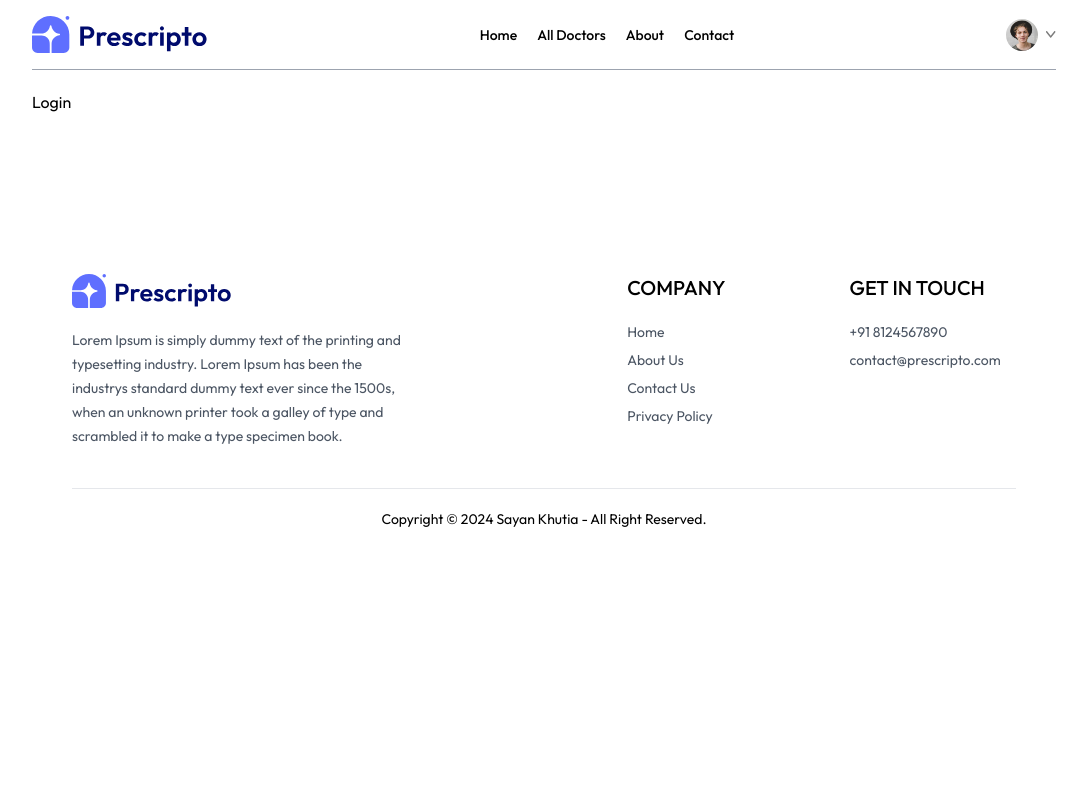
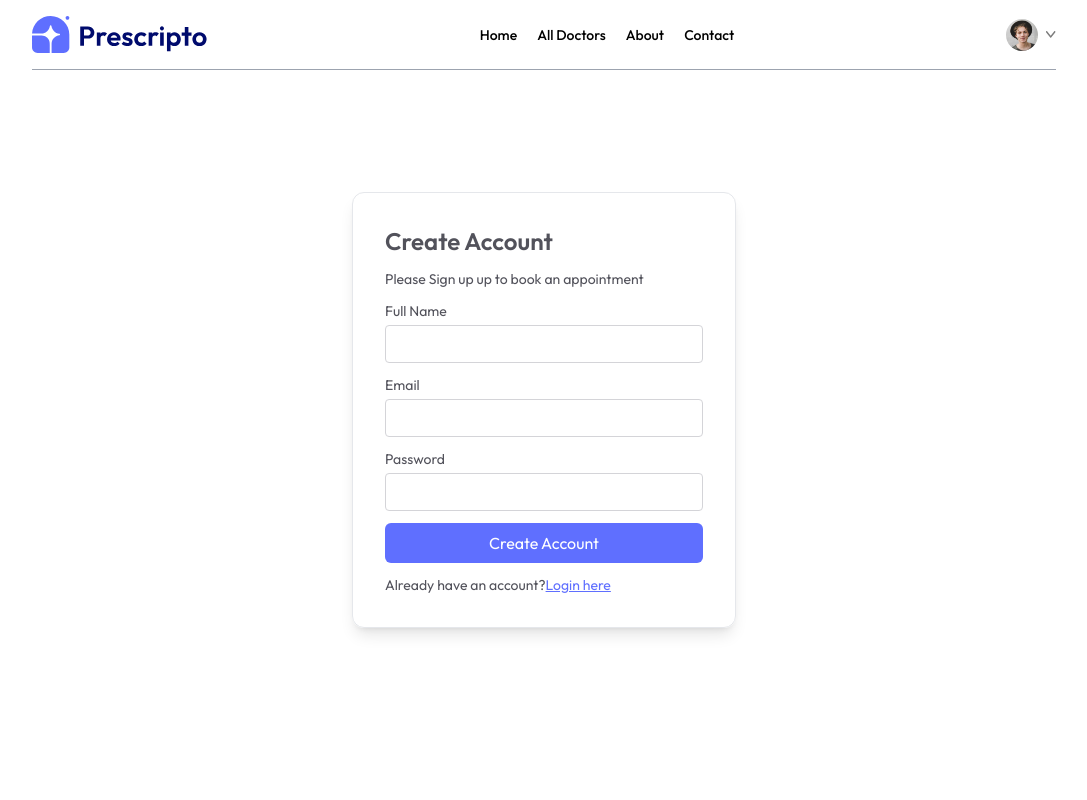
Before and after one commit to i-sayankh/prescripto, a React (Vite) app in the folder client/: page /login in a window 1280 px wide. Shown: the top 800 px of the page, without its empty margins (96-1183 px from the left). Built offline with nearby package versions, Linux system fonts and the light colour scheme.

Commit message:
Login Page

```diff
--- a/client/src/pages/Login.jsx
+++ b/client/src/pages/Login.jsx
@@ -1,6 +1,72 @@
+import { useState } from "react"
+
 const Login = () => {
+  const [state, setState] = useState('Sign Up');
+  const [email, setEmail] = useState('');
+  const [password, setPassword] = useState('');
+  const [name, setName] = useState('');
+
+  const onSubmitHander = async (e) => {
+    e.preventDefault();
+  }
+
   return (
-    <div>Login</div>
+    <form onSubmit={onSubmitHander} className="min-h-[80vh] flex items-center">
+      <div className="flex flex-col gap-3 m-auto items-start p-8 min-w-[340px] sm:min-w-96 border rounded-xl text-zinc-600 text-sm shadow-lg">
+        <p className="text-2xl font-semibold">
+          {state === 'Sign Up' ? 'Create Account' : 'Login'}
+        </p>
+        <p>Please {state === 'Sign Up' ? 'Sign up' : 'Sign in'} up to book an appointment</p>
+        {state === 'Sign Up' && <div className="w-full">
+          <p>Full Name</p>
+          <input
+            className="border border-zinc-300 rounded w-full p-2 mt-1"
+            type="text"
+            onChange={(e) => setName(e.target.value)}
+            value={name}
+            required
+          />
+        </div>}
+        <div className="w-full">
+          <p>Email</p>
+          <input
+            className="border border-zinc-300 rounded w-full p-2 mt-1"
+            type="email"
+            onChange={(e) => setEmail(e.target.value)}
+            value={email}
+            required
+          />
+        </div>
+        <div className="w-full">
+          <p>Password</p>
+          <input
+            className="border border-zinc-300 rounded w-full p-2 mt-1"
+            type="password"
+            onChange={(e) => setPassword(e.target.value)}
+            value={password}
+            required
+          />
+        </div>
+        <button className="bg-primary text-white w-full py-2 rounded-md text-base" type="submit">
+          {state === 'Sign Up' ? 'Create Account' : 'Login'}
+        </button>
+        {
+          state === 'Sign Up'
+            ? <p>
+              Already have an account?
+              <span className="text-primary underline cursor-pointer" onClick={() => setState('Login')}>
+                Login here
+              </span>
+            </p>
+            : <p>
+              Don&apos;t have an account?
+              <span className="text-primary underline cursor-pointer" onClick={() => setState('Sign Up')}>
+                Create new account
+              </span>
+            </p>
+        }
+      </div>
+    </form>
   )
 }
 
```
